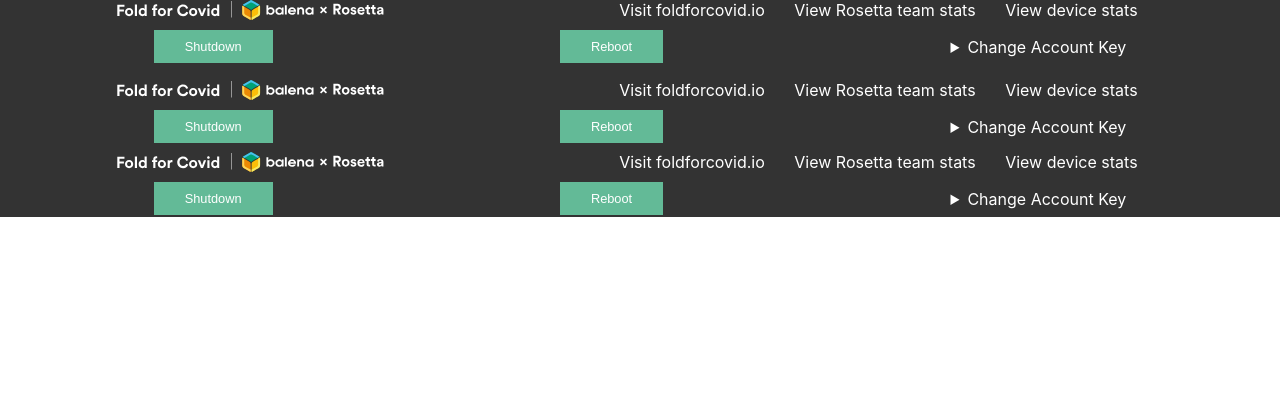
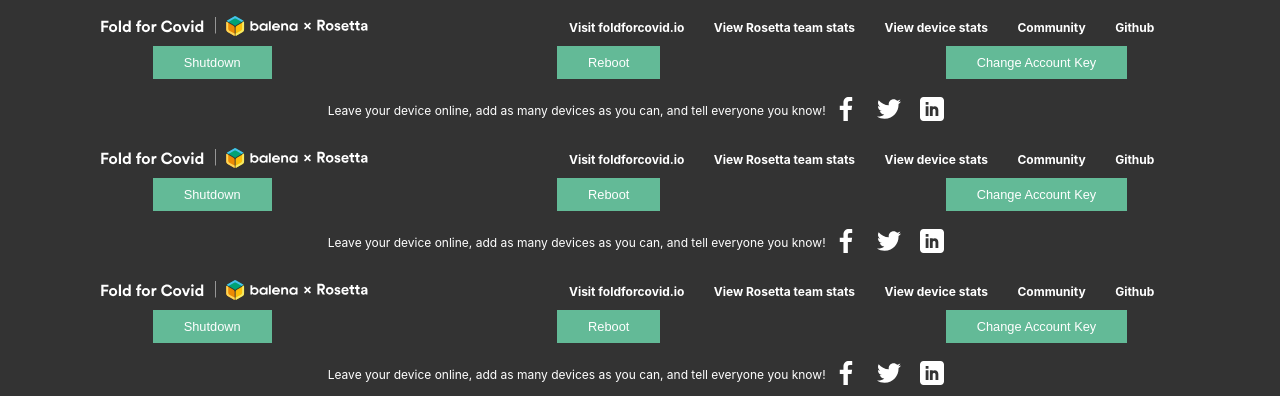
Before and after one commit to balena-labs-projects/rosetta-at-home, a Node server app: page / in a window 1280 px wide. Shown: the top 420 px of the page. Before the commit the page ends 217 px from the top, so only its background shows below. Run offline with Node 20, Linux system fonts and the light colour scheme.

Commit message:
Fix UI
- We now show loading indicator for 60 seconds on reboot
- loading indicator on shutdown
- Show change account key form in modal
- add community and github links
- social sharing links
- general design fixes

Change-type: minor
Signed-off-by: Amit Solanki <amit@balena.io>

```diff
--- a/ui/dashboard/server.js
+++ b/ui/dashboard/server.js
@@ -38,12 +38,12 @@
 		"ACCOUNT_KEY",
 		req.body.accountKey
 	);
-  res.redirect("/");
+	res.status(200);
 });
 
 // Shutdown handler
 app.post("/manage/shutdown", async (req, res) => {
-  res.redirect("/");
+	res.send(200);
 	await axios.post(
 		`${process.env.BALENA_SUPERVISOR_ADDRESS}/v1/shutdown?apikey=${process.env.BALENA_SUPERVISOR_API_KEY}`,
 		{}
@@ -52,7 +52,7 @@
 
 // Reboot handler
 app.post("/manage/reboot", async (req, res) => {
-  res.redirect("/");
+	res.sendStatus(200);
 	await axios.post(
 		`${process.env.BALENA_SUPERVISOR_ADDRESS}/v1/reboot?apikey=${process.env.BALENA_SUPERVISOR_API_KEY}`,
 		{}
--- a/ui/dashboard/views/index.ejs
+++ b/ui/dashboard/views/index.ejs
@@ -1,6 +1,5 @@
 <!DOCTYPE html>
 <html>
-
 	<head>
 		<meta charset="UTF-8" />
 		<meta name="viewport" content="width=device-width,initial-scale=1" />
@@ -13,33 +12,151 @@
 			<section class="info">
 				<img src="views/logo-on-dark.svg" alt="Balena logo" class="logo" />
 				<div class="links">
-        <a href="https://foldforcovid.io/" target="_blank">Visit foldforcovid.io</a>
-        <a href="https://www.boincstats.com/stats/-1/team/detail/8ecbdda89d8db23cb750b3ba67985537" target="_blank">View
-          Rosetta team stats</a>
-        <a href="https://boinc.bakerlab.org/rosetta/show_host_detail.php?hostid=<%= hostId %>" target="_blank">View
-          device stats</a>
+					<a href="https://foldforcovid.io/" target="_blank"
+						>Visit foldforcovid.io</a
+					>
+					<a
+						href="https://www.boincstats.com/stats/-1/team/detail/8ecbdda89d8db23cb750b3ba67985537"
+						target="_blank"
+						>View Rosetta team stats</a
+					>
+					<a
+						href="https://boinc.bakerlab.org/rosetta/show_host_detail.php?hostid=<%= hostId %>"
+						target="_blank"
+						>View device stats</a
+					>
+					<a href="https://forums.balena.io/c/fold-for-covid" target="_blank"
+						>Community</a
+					>
+					<a
+						href="https://github.com/balenalabs/rosetta-at-home"
+						target="_blank"
+						>Github</a
+					>
 				</div>
 			</section>
 			<form method="post" class="buttons">
-      <button type="submit" formaction="/manage/shutdown">
+				<button id="shutdown" type="button" formaction="/manage/shutdown">
 					Shutdown
 				</button>
-      <button type="submit" formaction="/manage/reboot">
+				<button id="reboot" type="button" formaction="/manage/reboot">
 					Reboot
 				</button>
 				<div class="envvar">
-        <details>
-          <summary>Change Account Key</summary>
-          <input type="text" name="accountKey" />
-          <button type="submit" formaction="/manage/setkey">Apply</button>
-        </details>
+					<button type="button" id="account_key">
+						Change Account Key
+					</button>
 				</div>
 			</form>
+			<div class="subheader">
+				<div>
+					Leave your device online, add as many devices as you can, and tell
+					everyone you know!
+				</div>
+				<div class="social-icons">
+					<a
+						target="_blank"
+						href="https://www.facebook.com/sharer.php?s=100&p[url]=https%3A%2F%2Ffoldforcovid.io"
+						><img src="views/facebook.svg"
+					/></a>
+					<a
+						target="_blank"
+						href="https://twitter.com/share?url=https%3A%2F%2Ffoldforcovid.io&text=I%E2%80%99m%20fighting%20%23coronavirus%20using%20my%20Raspberry%20Pi%20or%20old%20laptop%2C%20visit%20foldforcovid.io%20to%20set%20up%20your%20own%20and%20join%20the%20fight!%20%23foldforcovid%20%40RosettaAtHome%20%40balena_io"
+						><img src="views/twitter.svg"
+					/></a>
+					<a
+						target="_blank"
+						href="https://www.linkedin.com/shareArticle/?url=https%3A%2F%2Ffoldforcovid.io&mini=true"
+						><img src="views/linkedin.svg"
+					/></a>
+				</div>
+			</div>
 		</nav>
-  <iframe id="tty" width="100%" height="90%" frameborder="0"
-    onload="if(document.getElementById('tty').src == '') { document.getElementById('tty').src = window.location.protocol + '//' + window.location.hostname + ':8080/'; }"></iframe>
+		<div id="account_key_modal">
+			<div class="overlay"></div>
+			<div class="modal">
+				<form id="account_key_form">
+					<div class="form-control">
+						<label for="accountKey">
+							Account Key
+						</label>
+						<input type="text" name="accountKey" palceholder="Account key" />
+					</div>
+					<div class="form-control">
+						<button type="submit" id="account_key_submit">
+							Apply
+						</button>
+					</div>
+				</form>
+			</div>
+		</div>
+		<div id="shutdown_loader">
+			<div class="overlay">
+				<div class="spinner">
+					<div class="dot1"></div>
+					<div class="dot2"></div>
+				</div>
+				<span class="loader-title">Device is powering off</span>
+			</div>
+		</div>
+		<div id="reboot_loader">
+			<div class="overlay">
+				<div class="spinner">
+					<div class="dot1"></div>
+					<div class="dot2"></div>
+				</div>
+				<span class="loader-title">Device is rebooting</span>
+			</div>
+		</div>
+		<iframe
+			id="tty"
+			width="100%"
+			height="90%"
+			frameborder="0"
+			onload="if(document.getElementById('tty').src == '') { document.getElementById('tty').src = window.location.protocol + '//' + window.location.hostname + ':8080/'; }"
+		></iframe>
 
-  <script></script>
+		<script>
+			(function () {
+				window.onload = function () {
+					var accountKeyModal = document.getElementById("account_key_modal");
+					var rebootLoader = document.getElementById("reboot_loader");
+					var shutdownLoader = document.getElementById("shutdown_loader");
+					var shutdownButton = document.getElementById("shutdown");
+					var rebootButton = document.getElementById("reboot");
+					var accountKeyButton = document.getElementById("account_key");
+					var accountKeyForm = document.getElementById("account_key_form");
+
+					shutdownButton.onclick = function (event) {
+						fetch("/manage/shutdown", { method: "post" });
+						shutdownLoader.style.display = "block";
+					};
+
+					rebootButton.onclick = function (event) {
+						fetch("/manage/reboot", { method: "post" });
+						rebootLoader.style.display = "block";
+
+						window.setTimeout(function () {
+							rebootLoader.style.display = "none";
+						}, 1000 * 60);
+					};
+
+					accountKeyButton.onclick = function (event) {
+						accountKeyModal.style.display = "block";
+					};
+
+					accountKeyForm.onsubmit = function (event) {
+						event.preventDefault();
+						fetch("/manage/setkey", {
+							method: "post",
+							body: JSON.stringify({
+								accountKey: event.target.accountKey.value,
+							}),
+						});
+						accountKeyModal.style.display = "none";
+					};
+				};
+			})();
+		</script>
 	</body>
-
 </html>
--- a/ui/dashboard/views/style.css
+++ b/ui/dashboard/views/style.css
@@ -7,8 +7,9 @@
 }
 
 nav {
-  height: 10%;
-  background-color: rgb(51, 51, 51);
+	height: 100px;
+	background-color: #333;
+	padding: 16px 0px;
 	/* display: flex;
   flex-direction: column;
   justify-content: center; */
@@ -55,6 +56,178 @@
 
 .links a {
 	padding-right: 25px;
+	font-size: 12px;
+	font-weight: bold;
 	color: white;
 	text-decoration: none;
 }
+
+.subheader {
+	padding: 8px 0px;
+	color: #fff;
+	display: flex;
+	flex: 1;
+	font-size: 12px;
+	justify-content: center;
+	align-items: center;
+}
+
+.social-icons a {
+	color: white;
+	text-decoration: none;
+}
+
+.social-icons a > img {
+	height: 24px;
+	width: 24px;
+	color: #fff;
+	padding: 0px 4px;
+	margin: 0px 4px;
+}
+
+#shutdown_loader {
+	display: none;
+}
+
+#reboot_loader {
+	display: none;
+}
+
+#account_key_modal {
+	display: none;
+}
+
+#account_key_modal form {
+	display: flex;
+	flex-direction: column;
+	align-items: center;
+	justify-content: stretch;
+}
+
+#account_key_modal form > label {
+	margin-bottom: 4px;
+}
+
+.overlay {
+	position: fixed;
+	top: 0;
+	bottom: 0;
+	left: 0;
+	right: 0;
+	background: rgba(0, 0, 0, 0.7);
+	display: flex;
+	flex-direction: column;
+	align-items: center;
+	justify-content: center;
+	color: #fff;
+}
+
+.modal {
+	top: 50%;
+	left: 50%;
+	transform: translate(-50%, -50%);
+	width: 400px;
+	border-radius: 5px;
+	padding: 8px 16px;
+	position: absolute;
+	background: #fff;
+	color: #000;
+}
+
+.modal button {
+	width: 100%;
+}
+
+input {
+	color: rgb(51, 51, 51);
+	padding: 10px 10px 10px 20px;
+	background: transparent;
+	margin: 0px;
+	border-width: 1px;
+	border-style: solid;
+	border-color: rgb(51, 51, 51);
+	border-image: initial;
+	border-radius: 4px;
+	font-weight: 400;
+}
+
+.form-control {
+	width: 100%;
+	margin: 8px 0px;
+	display: flex;
+	flex-direction: column;
+}
+
+.form-control > label {
+	margin-bottom: 8px;
+}
+
+.loader-title {
+	font-size: 16px;
+	font-weight: bold;
+}
+.spinner {
+	margin: 50px auto;
+	width: 60px;
+	height: 60px;
+	position: relative;
+	text-align: center;
+
+	-webkit-animation: rotate 2s infinite linear;
+	animation: rotate 2s infinite linear;
+}
+
+.dot1,
+.dot2 {
+	width: 60%;
+	height: 60%;
+	display: inline-block;
+	position: absolute;
+	top: 0;
+	background-color: #fff;
+	border-radius: 100%;
+
+	-webkit-animation: bounce 2s infinite ease-in-out;
+	animation: bounce 2s infinite ease-in-out;
+}
+
+.dot2 {
+	top: auto;
+	bottom: 0;
+	-webkit-animation-delay: -1s;
+	animation-delay: -1s;
+}
+
+@-webkit-keyframes rotate {
+	100% {
+		-webkit-transform: rotate(360deg);
+	}
+}
+@keyframes rotate {
+	100% {
+		transform: rotate(360deg);
+		-webkit-transform: rotate(360deg);
+	}
+}
+
+@-webkit-keyframes bounce {
+	0%,
+	100% {
+		-webkit-transform: scale(0);
+	}
+	50% {
+		-webkit-transform: scale(1);
+	}
+}
+
+@keyframes bounce {
+	0%,
+	100% {
+		transform: scale(0);
+		-webkit-transform: scale(0);
+	}
+	50% {
+		transform: scale(1);
+		-webkit-transform: scale(1);
+	}
+}
```
Also changed, not shown: ui/dashboard/views/facebook.svg (added), ui/dashboard/views/linkedin.svg (added), ui/dashboard/views/twitter.svg (added). Lines whose indentation alone changed are shown as unchanged.
